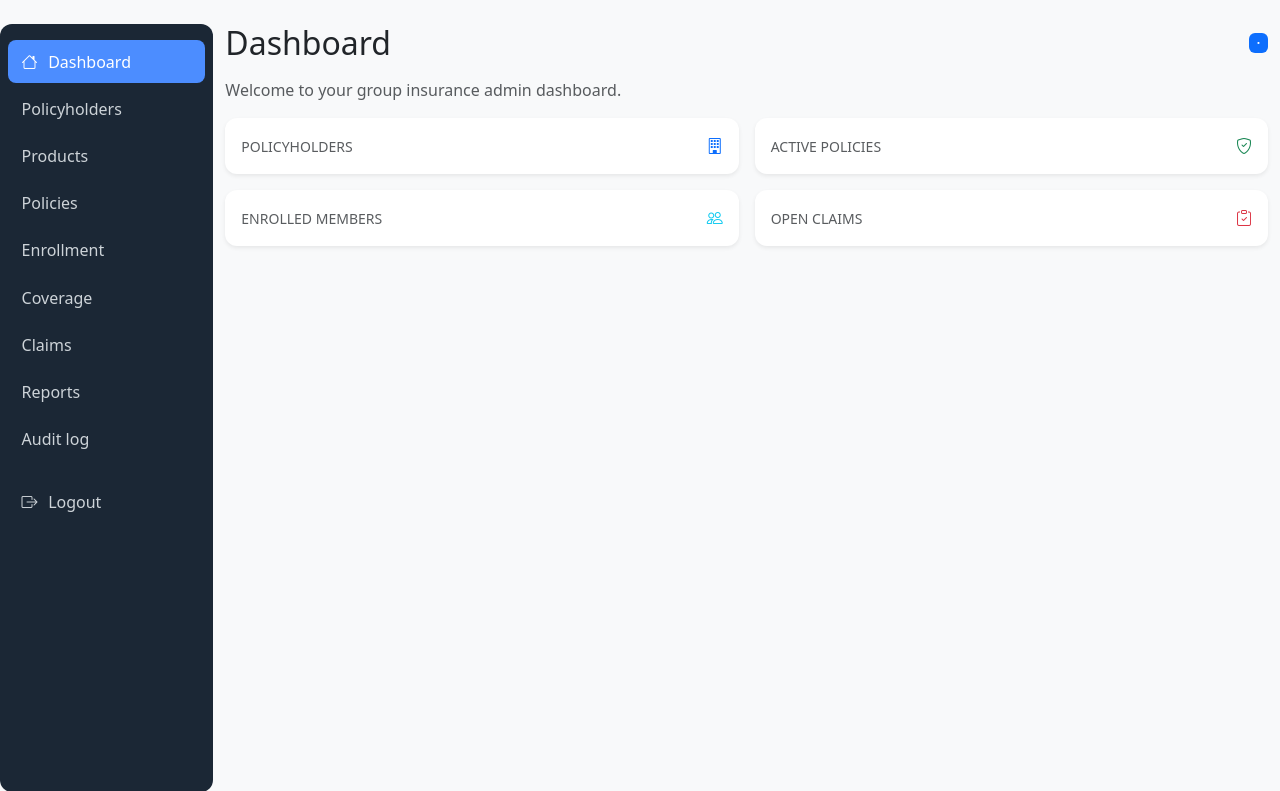
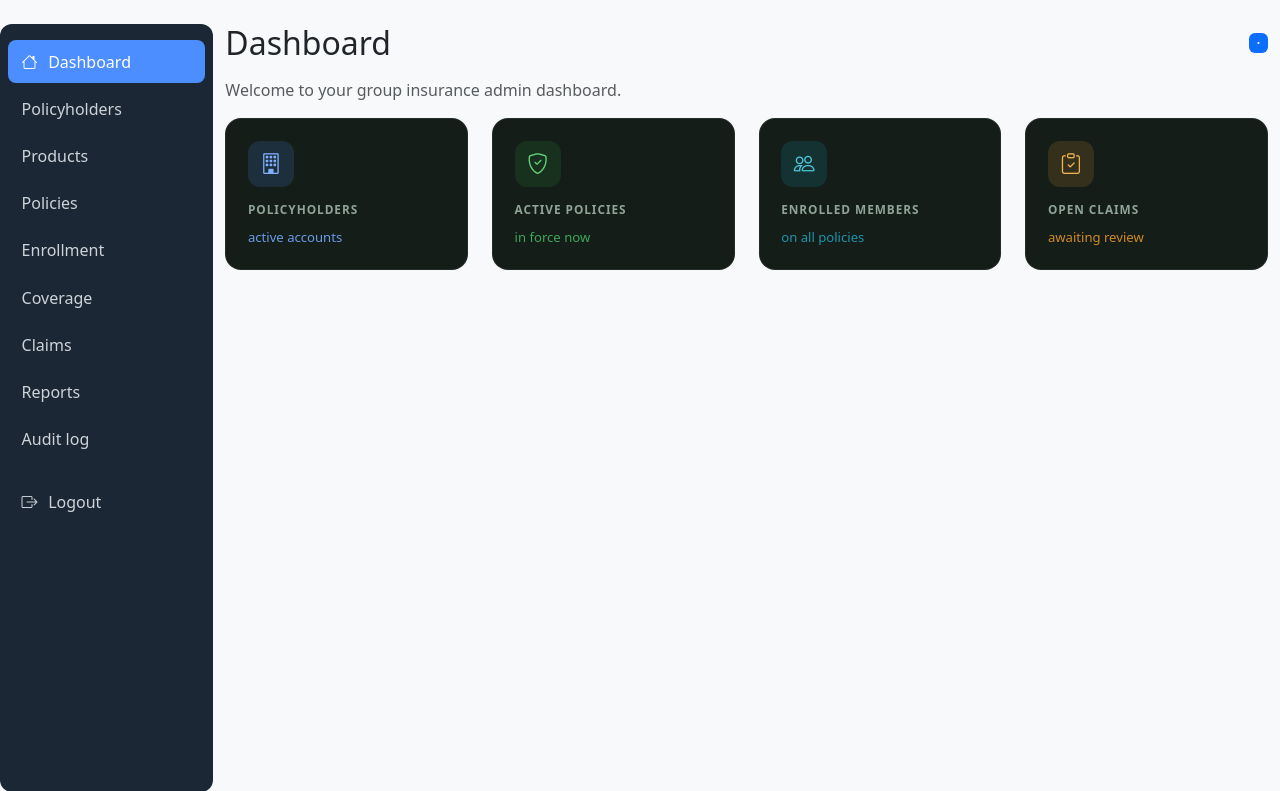
Before and after one commit to bluepretty/group-insure, a FastAPI app: template src/backend/app/templates/auth/dashboard.html in a window 1280 px wide. Shown: the top 791 px of the page. Run offline with FastAPI, Linux system fonts and the light colour scheme; the template is opened without the code that fills it, so the values that code supplies are empty; some libraries are stand-ins or nearby versions.

Commit message:
Dashboard stat cards: colorful accents on dark panels
- Each metric gets its own accent hue (blue/green/teal/amber) with a
  rounded icon chip, for quick visual scanning
- Dark moss-green panel background, light readable text — a fresh,
  colorful dashboard rather than a flat single palette
Co-Authored-By: Claude Code <noreply@anthropic.com>

```diff
--- a/src/backend/app/templates/auth/overview_partial.html
+++ b/src/backend/app/templates/auth/overview_partial.html
@@ -1,54 +1,34 @@
-<div class="row g-3">
-  <div class="col-md-6">
-    <div class="card shadow-sm h-100">
-      <div class="card-body">
-        <div class="d-flex justify-content-between align-items-center">
-          <div>
-            <div class="text-muted small text-uppercase">Policyholders</div>
-            <div class="h3 mb-0">{{ report.policyholders }}</div>
-          </div>
-          <i class="bi bi-building fa-2x text-primary"></i>
-        </div>
-      </div>
+<div class="row g-4">
+  <div class="col-md-6 col-xl-3">
+    <div class="stat-card card blue">
+      <div class="ic"><i class="bi bi-building"></i></div>
+      <div class="k">Policyholders</div>
+      <div class="v">{{ report.policyholders }}</div>
+      <div class="d">active accounts</div>
     </div>
   </div>
-  <div class="col-md-6">
-    <div class="card shadow-sm h-100">
-      <div class="card-body">
-        <div class="d-flex justify-content-between align-items-center">
-          <div>
-            <div class="text-muted small text-uppercase">Active Policies</div>
-            <div class="h3 mb-0">{{ report.active_policies }}</div>
-          </div>
-          <i class="bi bi-shield-check fa-2x text-success"></i>
-        </div>
-      </div>
+  <div class="col-md-6 col-xl-3">
+    <div class="stat-card card green">
+      <div class="ic"><i class="bi bi-shield-check"></i></div>
+      <div class="k">Active Policies</div>
+      <div class="v">{{ report.active_policies }}</div>
+      <div class="d">in force now</div>
     </div>
   </div>
-  <div class="col-md-6">
-    <div class="card shadow-sm h-100">
-      <div class="card-body">
-        <div class="d-flex justify-content-between align-items-center">
-          <div>
-            <div class="text-muted small text-uppercase">Enrolled Members</div>
-            <div class="h3 mb-0">{{ report.members }}</div>
-          </div>
-          <i class="bi bi-people fa-2x text-info"></i>
-        </div>
-      </div>
+  <div class="col-md-6 col-xl-3">
+    <div class="stat-card card teal">
+      <div class="ic"><i class="bi bi-people"></i></div>
+      <div class="k">Enrolled Members</div>
+      <div class="v">{{ report.members }}</div>
+      <div class="d">on all policies</div>
     </div>
   </div>
-  <div class="col-md-6">
-    <div class="card shadow-sm h-100">
-      <div class="card-body">
-        <div class="d-flex justify-content-between align-items-center">
-          <div>
-            <div class="text-muted small text-uppercase">Open Claims</div>
-            <div class="h3 mb-0">{{ report.claims_open }}</div>
-          </div>
-          <i class="bi bi-clipboard-check fa-2x text-danger"></i>
-        </div>
-      </div>
+  <div class="col-md-6 col-xl-3">
+    <div class="stat-card card amber">
+      <div class="ic"><i class="bi bi-clipboard-check"></i></div>
+      <div class="k">Open Claims</div>
+      <div class="v">{{ report.claims_open }}</div>
+      <div class="d">awaiting review</div>
     </div>
   </div>
 </div>
--- a/src/backend/static/css/style.css
+++ b/src/backend/static/css/style.css
@@ -125,3 +125,72 @@ body {
   align-items: center;
   justify-content: center;
 }
+
+/* --- Dashboard stat cards ------------------------------------------------- */
+/*
+ * The dashboard overview cards: colorful, readable, on a light page background.
+ * Each stat carries its own accent hue so numbers are scannable at a glance —
+ * a small piece of color for each metric rather than one flat palette. The
+ * `.card` rule above sets `border: none`, so the stat cards define their own
+ * light tinted border and keep a gentle lift on hover.
+ */
+.stat-card {
+  border: 1px solid rgba(255, 255, 255, 0.07) !important;
+  border-radius: 1rem;
+  background: #141d18;
+  padding: 1.35rem;
+  min-height: 128px;
+  transition: transform .15s ease, box-shadow .15s ease;
+}
+
+.stat-card:hover {
+  transform: translateY(-2px);
+  box-shadow: 0 10px 24px rgba(0, 0, 0, 0.35);
+}
+
+.stat-card .ic {
+  width: 46px;
+  height: 46px;
+  border-radius: 0.75rem;
+  display: grid;
+  place-items: center;
+  font-size: 1.3rem;
+  margin-bottom: 0.9rem;
+}
+
+.stat-card .k {
+  font-size: 0.74rem;
+  text-transform: uppercase;
+  letter-spacing: 0.08em;
+  color: #8fa398;
+  font-weight: 600;
+}
+
+.stat-card .v {
+  font-size: 2.2rem;
+  font-weight: 700;
+  letter-spacing: -0.02em;
+  margin: 0.35rem 0 0.2rem;
+  line-height: 1;
+  color: #e9f0ec;
+}
+
+.stat-card .d {
+  font-size: 0.82rem;
+  font-weight: 500;
+  color: #8fa398;
+}
+
+.stat-card.blue  { border-color: rgba(90, 154, 95, 0.3); }
+.stat-card.blue  .ic { background: rgba(76, 141, 255, 0.16); color: #7fb0ff; }
+.stat-card.blue  .d { color: #6b9be8; }
+
+.stat-card.green .ic { background: rgba(47, 158, 68, 0.16); color: #63d17a; }
+.stat-card.green .d { color: #3ba85a; }
+
+.stat-card.teal  { border-color: rgba(23, 162, 184, 0.3); }
+.stat-card.teal  .ic { background: rgba(23, 162, 184, 0.16); color: #4fc6dd; }
+.stat-card.teal  .d { color: #1b95ab; }
+
+.stat-card.amber .ic { background: rgba(224, 149, 46, 0.16); color: #f0b454; }
+.stat-card.amber .d { color: #d08a26; }
```
